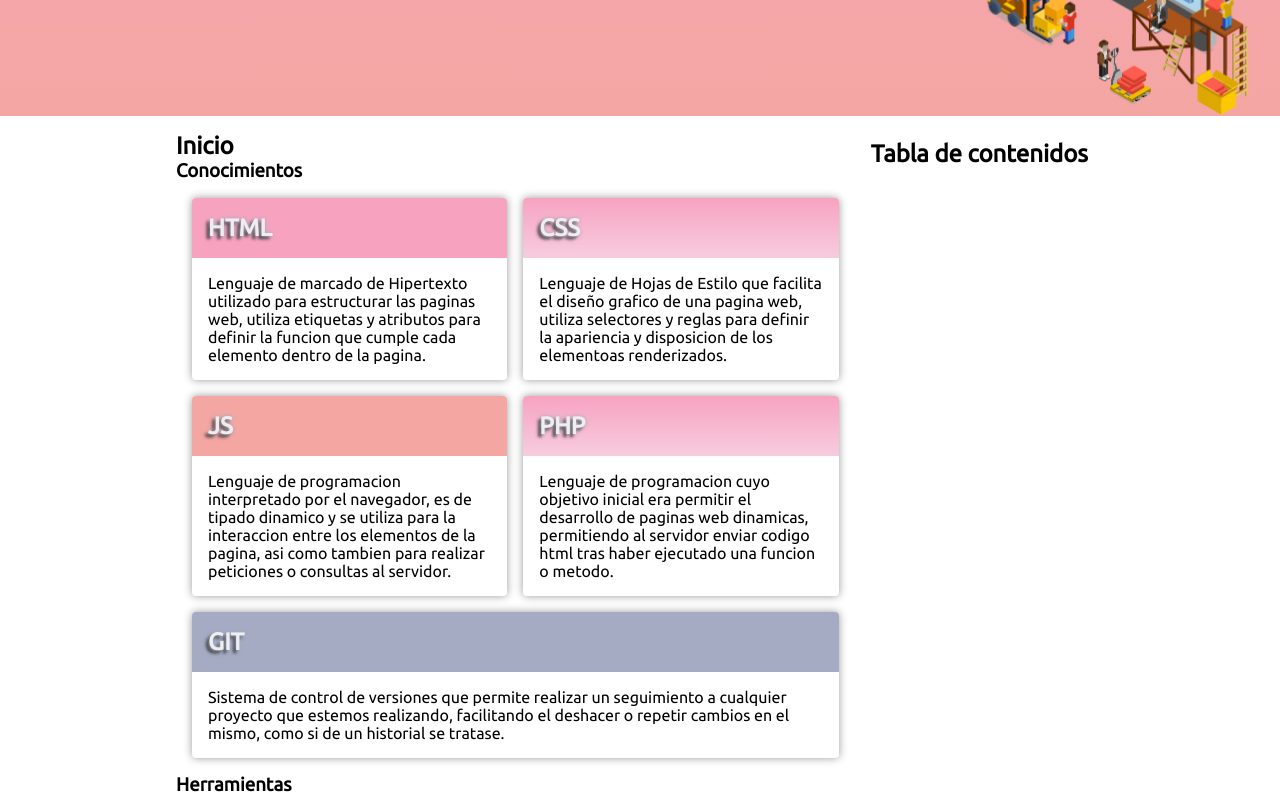
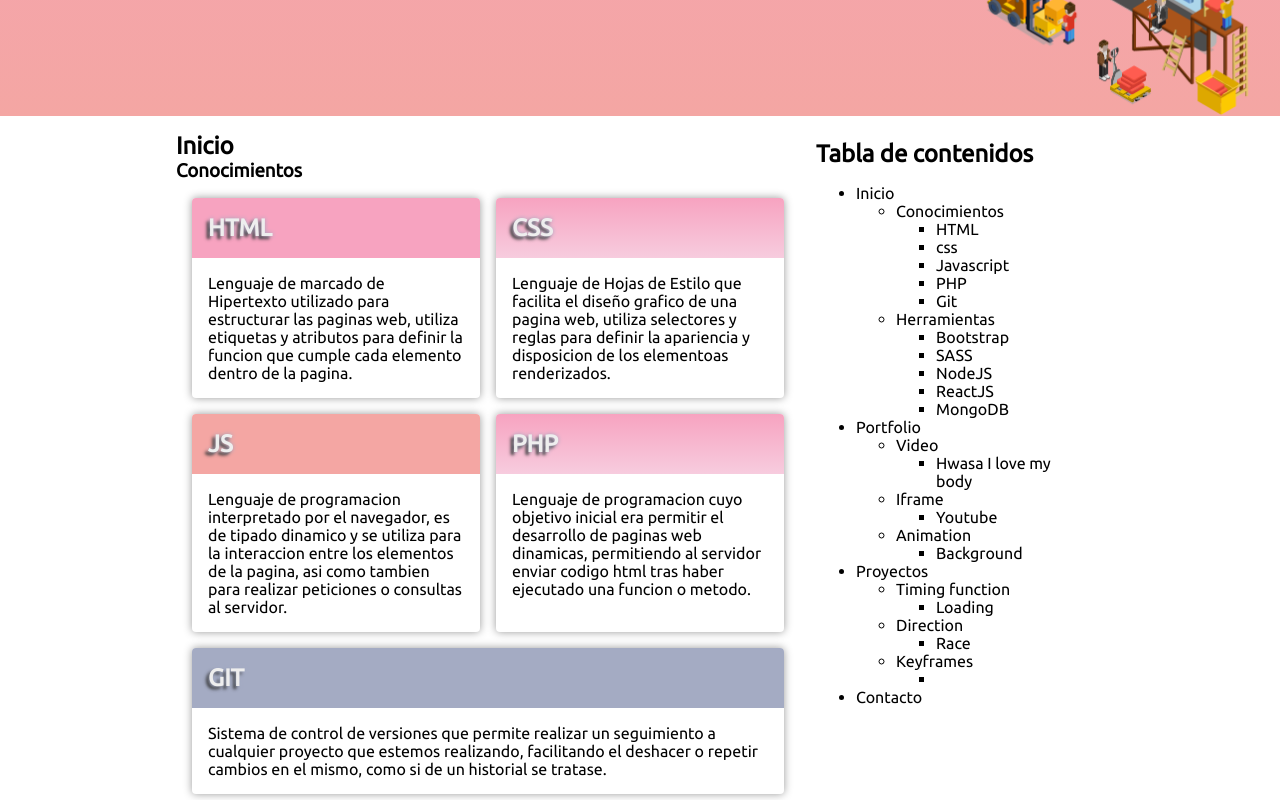
Before and after one commit to cami-martinez/Desarrollador-Full-Stack, a plain HTML site: page index.html in a window 1280 px wide. Shown: the part 580-1380 px from the top of the page. Drawn offline with Linux system fonts and the light colour scheme.

Commit message:
C6- trabla de contenidos

```diff
--- a/index.html
+++ b/index.html
@@ -79,6 +79,8 @@
         </section>
         <!-- seccion de trabajos -->
         <section id="portfolio">
+            <h2>Portfolio</h2>
+            <h3>Video</h3>
             <div class="box-16x9">
                 <video class="cover" controls autoplay muted loop>
                     <source src="assets/media/SaveTube.io-Hwasa - I Love My Body l Music Bank K-Chart Ep1179 _ KOCOWA+-(1080p).mp4">
@@ -87,6 +89,7 @@
                     </p>
                 </video>
             </div>
+            <h3>Iframe</h3>
             <div class="box-4x3">
                 <iframe class="cover"
                     src="https://www.youtube.com/embed/4ipaSTHeGTM"
@@ -95,6 +98,7 @@
                     allowfullscreen>
                 </iframe>
             </div>
+            <h3>Animacion</h3>
             <div class="box-16x10 rainbow">
                 <p class="important adjust-middle">
                     Bienvenidos
@@ -113,8 +117,84 @@
         </ul>
         </section>
         <!-- ASIDE -->
-        <aside id="#aside">
+        <aside id="aside">
             <h2>Tabla de contenidos</h2>
+            <!-- Busqueda -->
+
+            <!-- Contenido -->
+            <ul class="content-table">
+                <li>Inicio
+                    <ul>
+                        <li>Conocimientos
+                            <ul>
+                                <li>HTML</li>
+                                <li>css</li>
+                                <li>Javascript</li>
+                                <li>PHP</li>
+                                <li>Git</li>
+                            </ul>
+                        </li>
+                    </ul>
+                    <ul>
+                        <li>Herramientas
+                            <ul>
+                                <li>Bootstrap</li>
+                                <li>SASS</li>
+                                <li>NodeJS</li>
+                                <li>ReactJS</li>
+                                <li>MongoDB</li>
+                            </ul>
+                        </li>
+                    </ul>
+                </li>
+                <li>Portfolio
+                    <ul>
+                        <li>Video
+                            <ul>
+                                <li>Hwasa I love my body</li>
+                            </ul>
+                        </li>
+                    </ul>
+                    <ul>
+                        <li>Iframe
+                            <ul>
+                                <li>Youtube</li>
+                            </ul>
+                        </li>
+                    </ul>
+                    <ul>
+                        <li>Animation
+                            <ul>
+                                <li>Background</li>
+                            </ul>
+                        </li>
+                    </ul>
+                </li>
+                <li>Proyectos
+                    <ul>
+                        <li>Timing function
+                            <ul>
+                                <li>Loading</li>
+                            </ul>
+                        </li>
+                    </ul>
+                    <ul>
+                        <li>Direction
+                            <ul>
+                                <li>Race</li>
+                            </ul>
+                        </li>
+                    </ul>
+                    <ul>
+                        <li>Keyframes
+                            <ul>
+                                <li></li>
+                            </ul>
+                        </li>
+                    </ul>
+                </li>
+                <li>Contacto</li>
+            </ul>
         </aside>
     </main>
     <!-- PIE DE PAGINA -->
```
